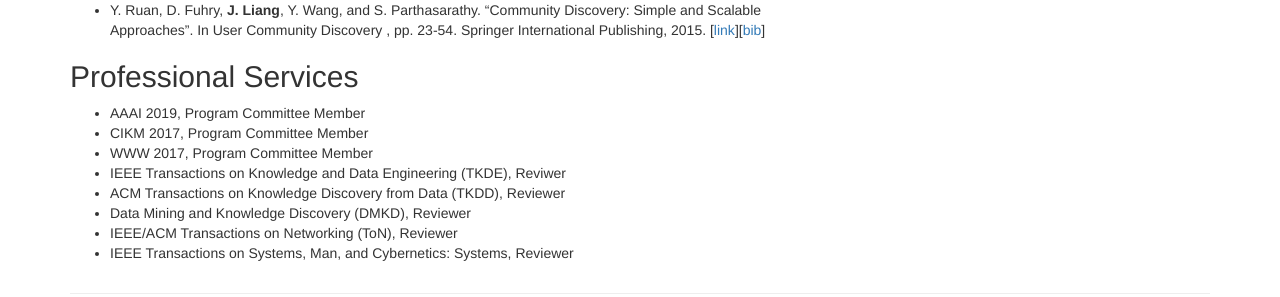
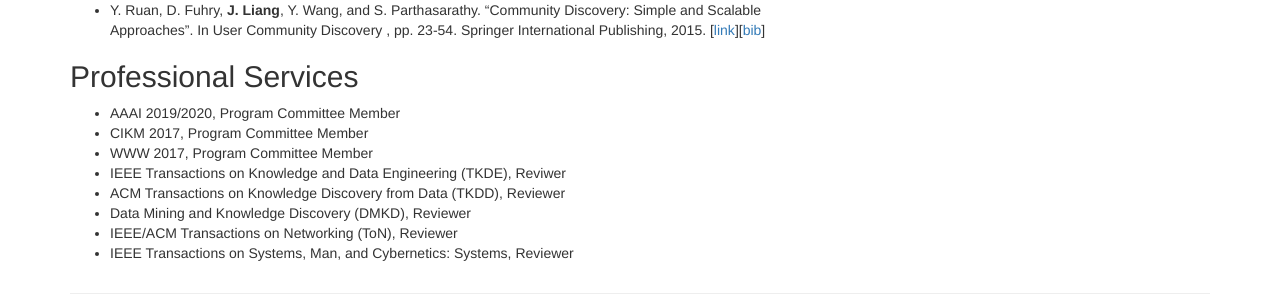
Before and after one commit to BuckeyeDM/BuckeyeDM.github.io, a Jekyll site: the page built from index.md, in a window 1280 px wide. Shown: the part 1172-1469 px from the top of the page. Built offline with Jekyll 4.4.1, drawn with Linux system fonts in a browser that asks for light colours.

Commit message:
Update index.md

```diff
--- a/index.md
+++ b/index.md
@@ -39,7 +39,7 @@
 * Y. Ruan, D. Fuhry, **J. Liang**, Y. Wang, and S. Parthasarathy. "Community Discovery: Simple and Scalable Approaches". In User Community Discovery , pp. 23-54. Springer International Publishing, 2015. \[[link](https://link.springer.com/chapter/10.1007%2F978-3-319-23835-7_2)\]\[[bib](publications/Chap2015.txt)\]
 
 ## Professional Services
-* AAAI 2019, Program Committee Member
+* AAAI 2019/2020, Program Committee Member
 * CIKM 2017, Program Committee Member
 * WWW 2017, Program Committee Member
 * IEEE Transactions on Knowledge and Data Engineering (TKDE), Reviwer
```
